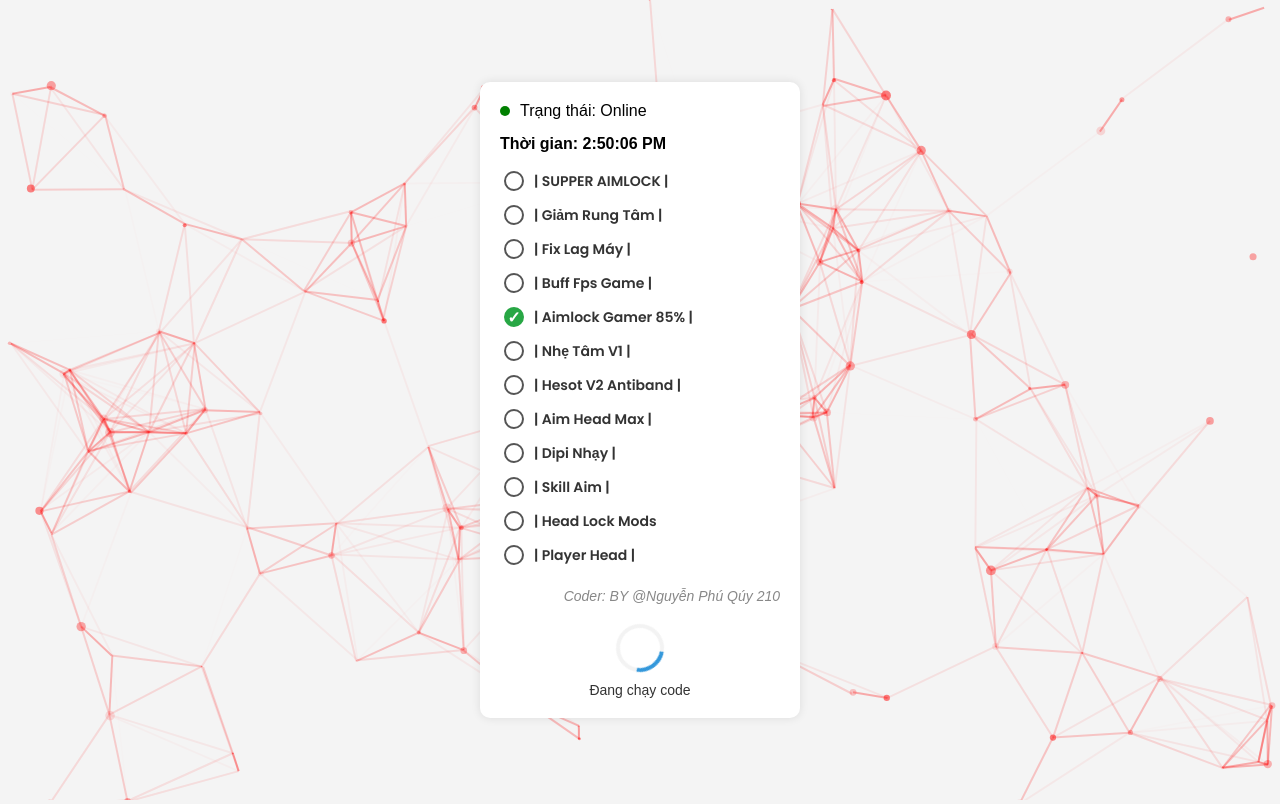
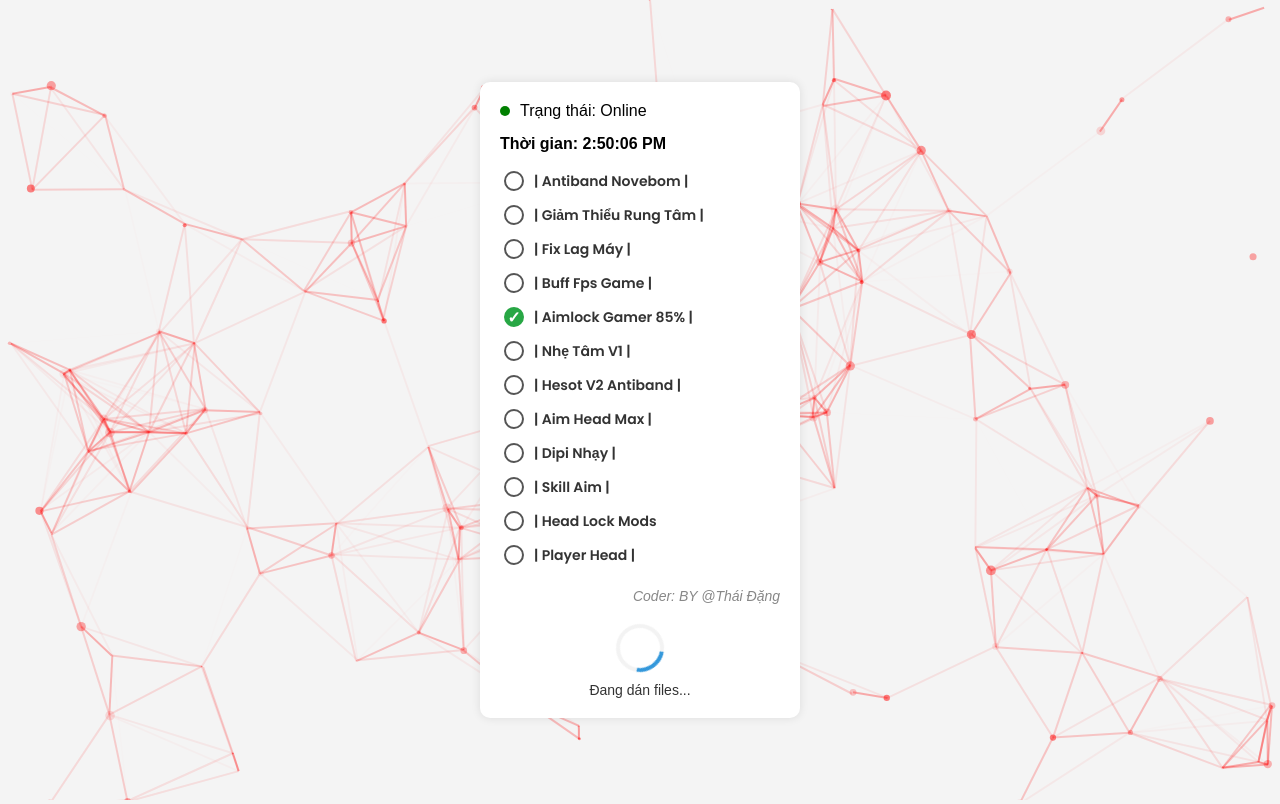
Before and after one commit to nguyenquy18/Th-i-ng, a plain HTML site: page index.html in a window 1280 px wide. Both pictures are taken after a click on the checkbox "| Aimlock Gamer 85% |". Drawn offline with nearby package versions, Linux system fonts and the light colour scheme.

Commit message:
Add files via upload

```diff
--- a/index.html
+++ b/index.html
@@ -18,7 +18,7 @@
     <div class="notification" id="notification">
         <button class="close-btn" onclick="closeNotification()">X</button>
         <div class="intro-text">
-            NGUYỄN QÚY
+            Thái Đặng
         </div>
     </div>
 
@@ -34,12 +34,12 @@
 
             <div class="checkbox-item">
                 <input type="checkbox" id="task1">
-                <label for="task1">| SUPPER AIMLOCK |</label>
+                <label for="task1">| Antiband Novebom |</label>
             </div>
 
             <div class="checkbox-item">
                 <input type="checkbox" id="task2">
-                <label for="task2">| Giảm Rung Tâm | </label>
+                <label for="task2">| Giảm Thiểu Rung Tâm | </label>
             </div>
 
             <div class="checkbox-item">
@@ -93,12 +93,12 @@
             </div>
         </div>
 
-        <div class="coder">Coder: BY @Nguyễn Phú Qúy 210  </div>
+        <div class="coder">Coder: BY @Thái Đặng  </div>
 
 
         <div class="loading" id="loading">
             <div class="spinner"></div>
-            <div class="loading-text">Đang chạy code </div>
+            <div class="loading-text">Đang dán files...</div>
         </div>
     </div>
 
```
